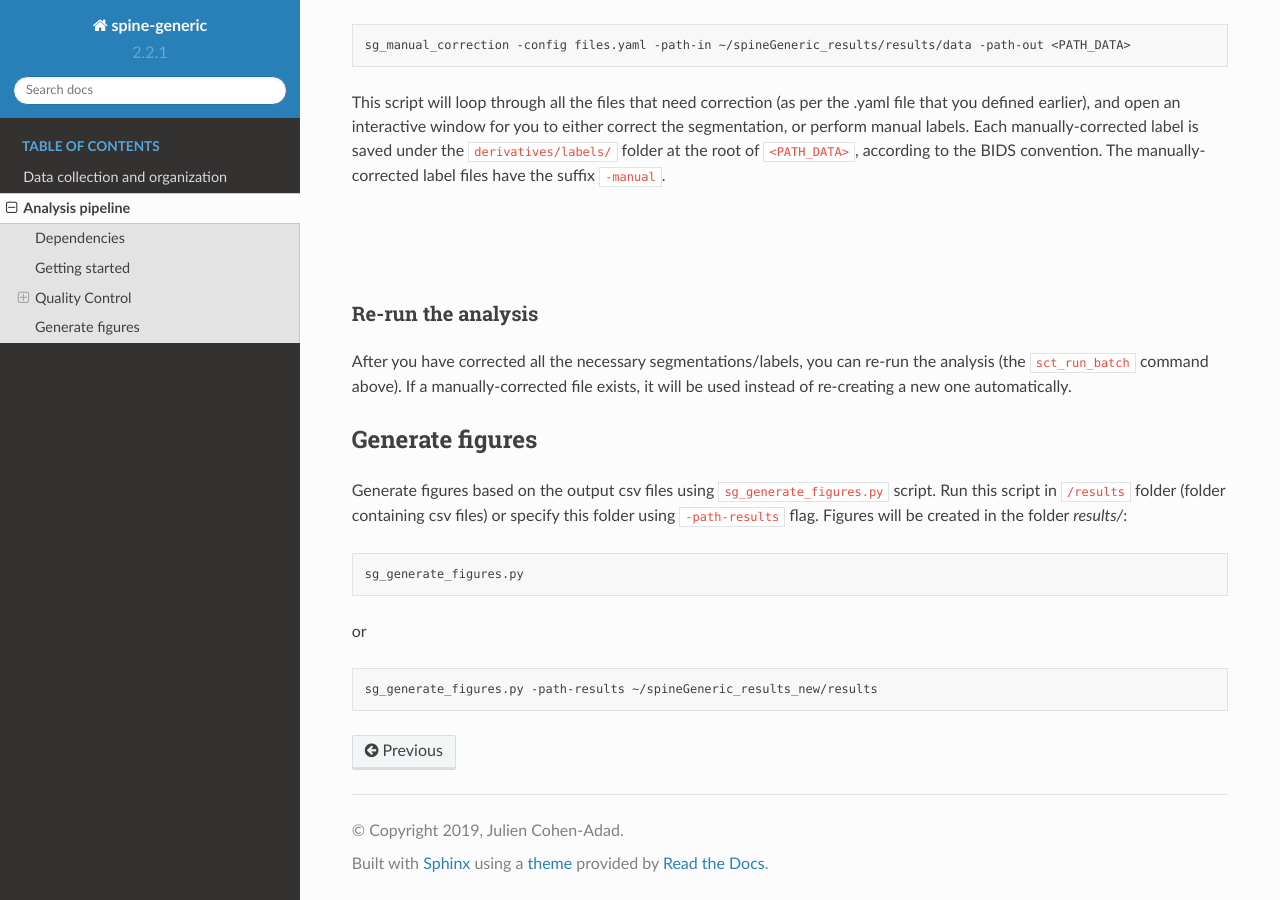
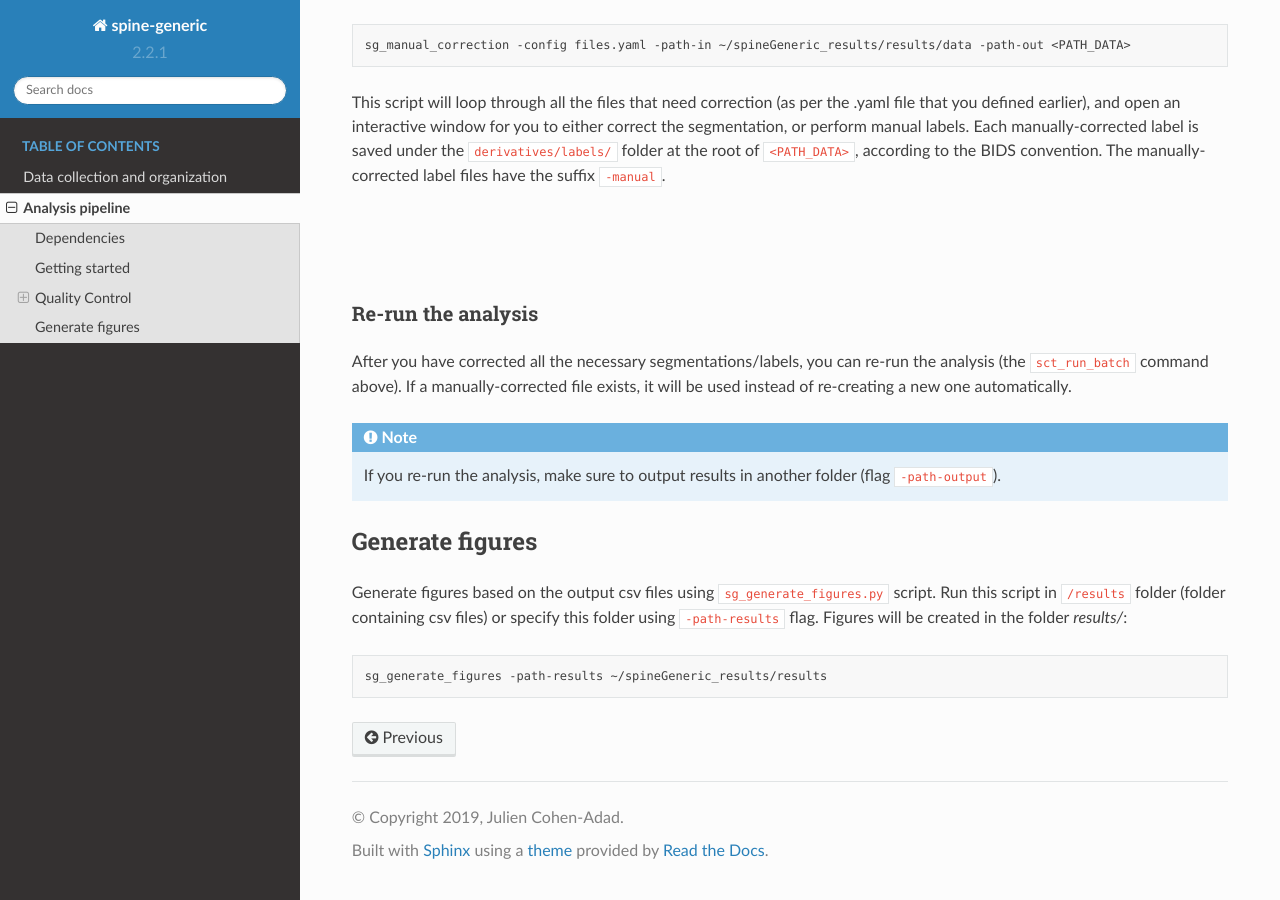
Before and after one commit to spine-generic/spine-generic, a Sphinx documentation site: the page built from docs/analysis_pipeline.rst, in a window 1280 px wide and 900 px high, scrolled down 3496 px. Built offline with Sphinx 7.4.7 and the Read the Docs theme 2.0.0, drawn with Linux system fonts in a browser that asks for light colours.

Commit message:
Fixed generate figure section

```diff
--- a/docs/analysis_pipeline.rst
+++ b/docs/analysis_pipeline.rst
@@ -161,6 +161,10 @@ After you have corrected all the necessary segmentations/labels, you can re-run
 the analysis (the ``sct_run_batch`` command above). If a manually-corrected file exists, it will be used
 instead of re-creating a new one automatically.
 
+.. note::
+
+   If you re-run the analysis, make sure to output results in another folder (flag ``-path-output``).
+
 
 Generate figures
 ----------------
@@ -171,11 +175,4 @@ folder `results/`:
 
 .. code-block:: bash
 
-  sg_generate_figures.py
-
-
-or
-
-.. code-block:: bash
-
-  sg_generate_figures.py -path-results ~/spineGeneric_results_new/results
+  sg_generate_figures -path-results ~/spineGeneric_results/results
```
